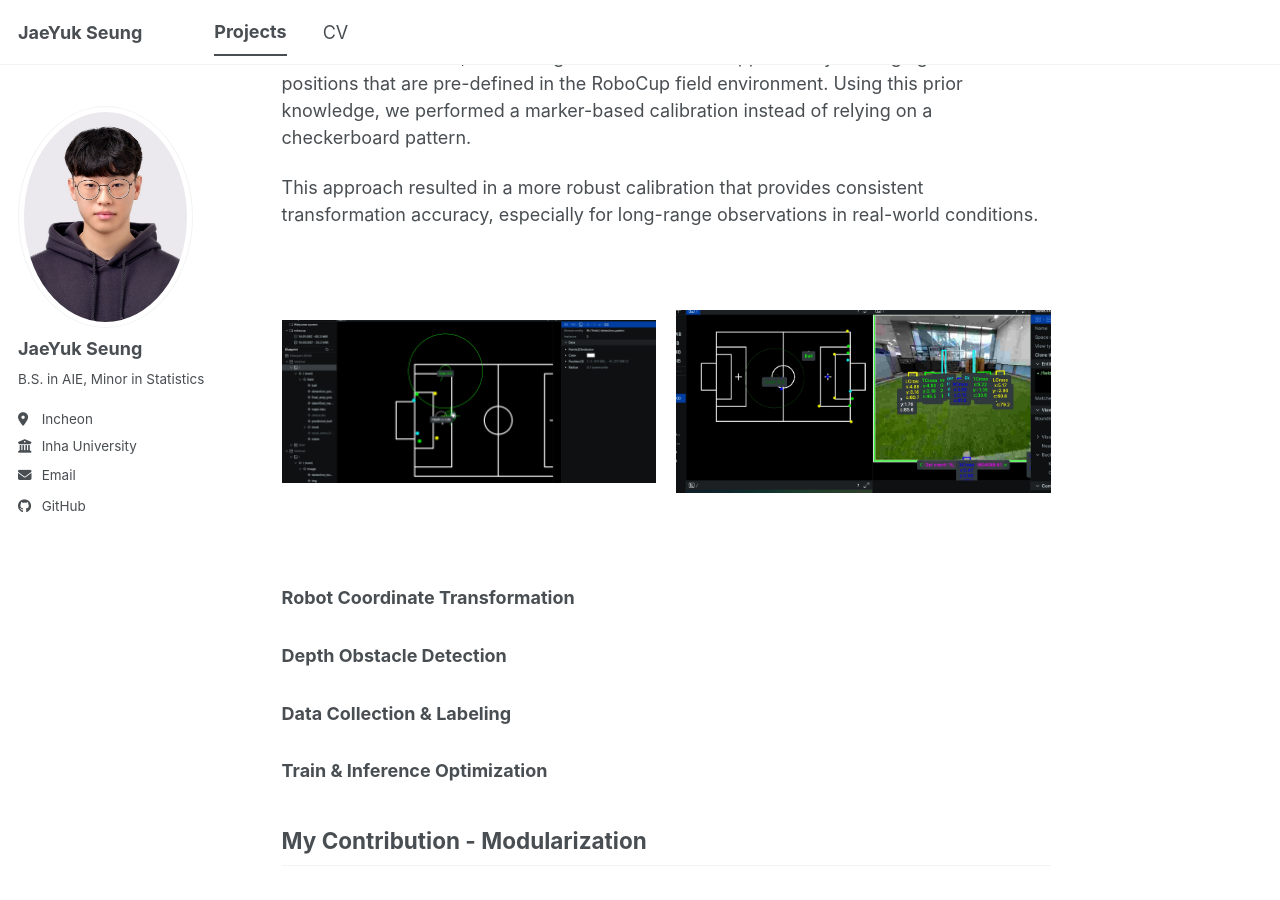
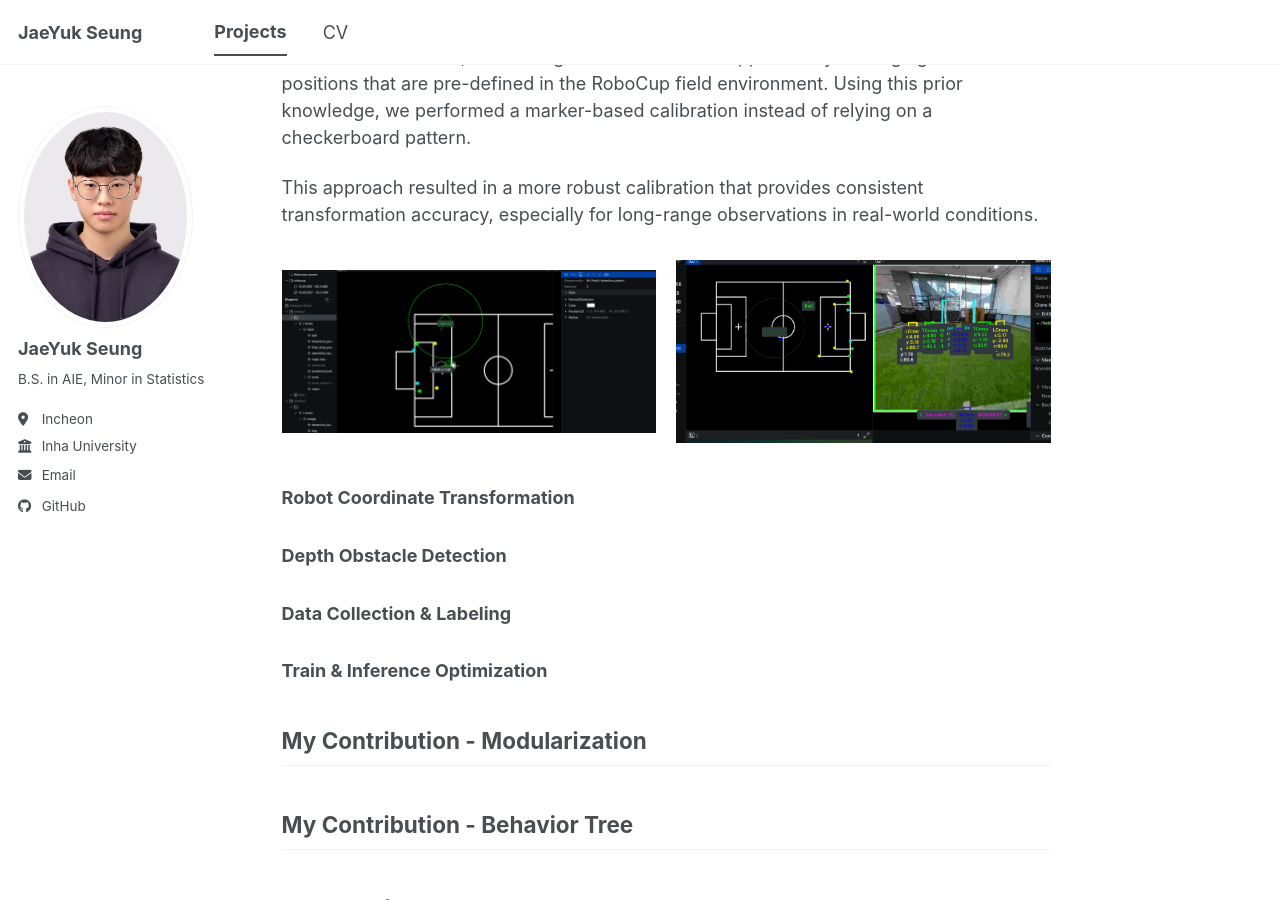
Before and after one commit to JaeWook-S/JaeWook-S.github.io, a Jekyll site: the page built from _projects/projects-1.html, in a window 1280 px wide and 900 px high, scrolled down 2483 px. Built offline with Jekyll 4.4.1, drawn with Linux system fonts in a browser that asks for light colours.

Commit message:
add: project1 calibration part

```diff
--- a/_projects/projects-1.html
+++ b/_projects/projects-1.html
@@ -73,17 +73,19 @@
   </div>
 
 </div>
+
 <p>As a result, projection accuracy was relatively high for nearby markers. However, as the distance increased, we observed a systematic error in which projected positions appeared closer than their actual locations.</p>
 <p>To address this issue, we redesigned the calibration approach by leveraging marker positions that are pre-defined in the RoboCup field environment. Using this prior knowledge, we performed a marker-based calibration instead of relying on a checkerboard pattern.</p>
 <p>This approach resulted in a more robust calibration that provides consistent transformation accuracy, especially for long-range observations in real-world conditions.</p>
+
 <div style="display: flex; gap: 20px; align-items: flex-start;">
 
   <div style="flex: 1; text-align: center;">
-    <img src="/images/calibration_before.png" style="width: 100%; height: 300px; object-fit: contain;">
+    <img src="/images/calibration_before.png" style="width: 100%; height: 200px; object-fit: contain;">
   </div>
 
   <div style="flex: 1; text-align: center;">
-    <img src="/images/calibration_after.png" style="width: 100%; height: 300px; object-fit: contain;">
+    <img src="/images/calibration_after.png" style="width: 100%; height: 200px; object-fit: contain;">
   </div>
 
 </div>
```
